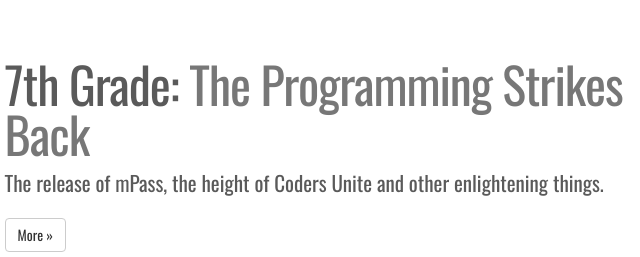
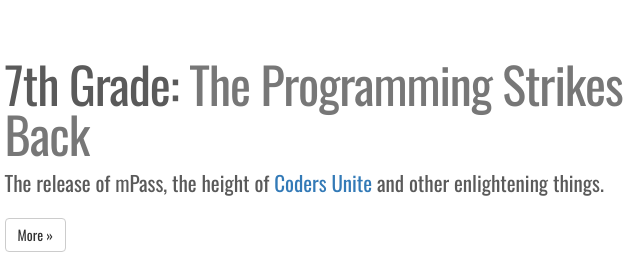
Before and after one commit to eado/portfolio-test-website, a plain HTML site: page index.html in a window 1280 px wide. Shown: the part 1514-1771 px from the top of the page, 553-1193 px from the left. Drawn offline with nearby package versions, Linux system fonts and the light colour scheme.

Commit message:
Add link to Coders Unite website
added in featurette about 7th grade when "the height" of Coders Unite is mentioned.

```diff
--- a/index.html
+++ b/index.html
@@ -122,7 +122,7 @@
       <div class="row featurette">
         <div class="col-md-7 col-md-push-5">
           <h2 class="featurette-heading">7th Grade: <span class="text-muted">The Programming Strikes Back</span></h2>
-          <p class="lead">The release of mPass, the height of Coders Unite and other enlightening things.</p>
+          <p class="lead">The release of mPass, the height of <a href="https://mtkacodersunite.github.io">Coders Unite</a> and other enlightening things.</p>
           <p><a class="btn btn-default" href="#" role="button">More &raquo;</a></p>
         </div>
         <div class="col-md-5 col-md-pull-7">
```
